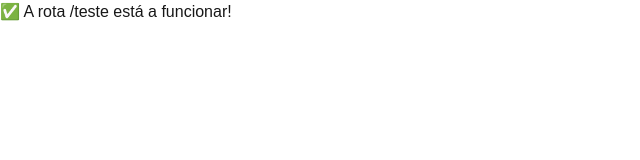
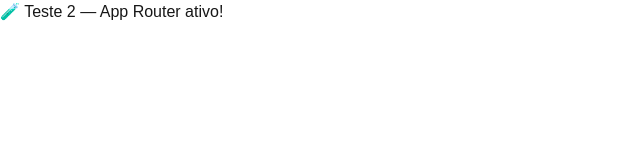
Before and after one commit to geondt/MADSAD-OSS, a Next.js app: page /teste in a window 1280 px wide. Shown: the top 160 px of the page, without its empty margins (0-640 px from the left). Built offline with nearby package versions, Linux system fonts and the light colour scheme.

Commit message:
test: force git to register /teste route

```diff
--- a/app/teste/page.tsx
+++ b/app/teste/page.tsx
@@ -1,3 +1,3 @@
 export default function Teste() {
-  return <h1>✅ A rota /teste está a funcionar!</h1>;
+  return <h1>🧪 Teste 2 — App Router ativo!</h1>;
 }
```
